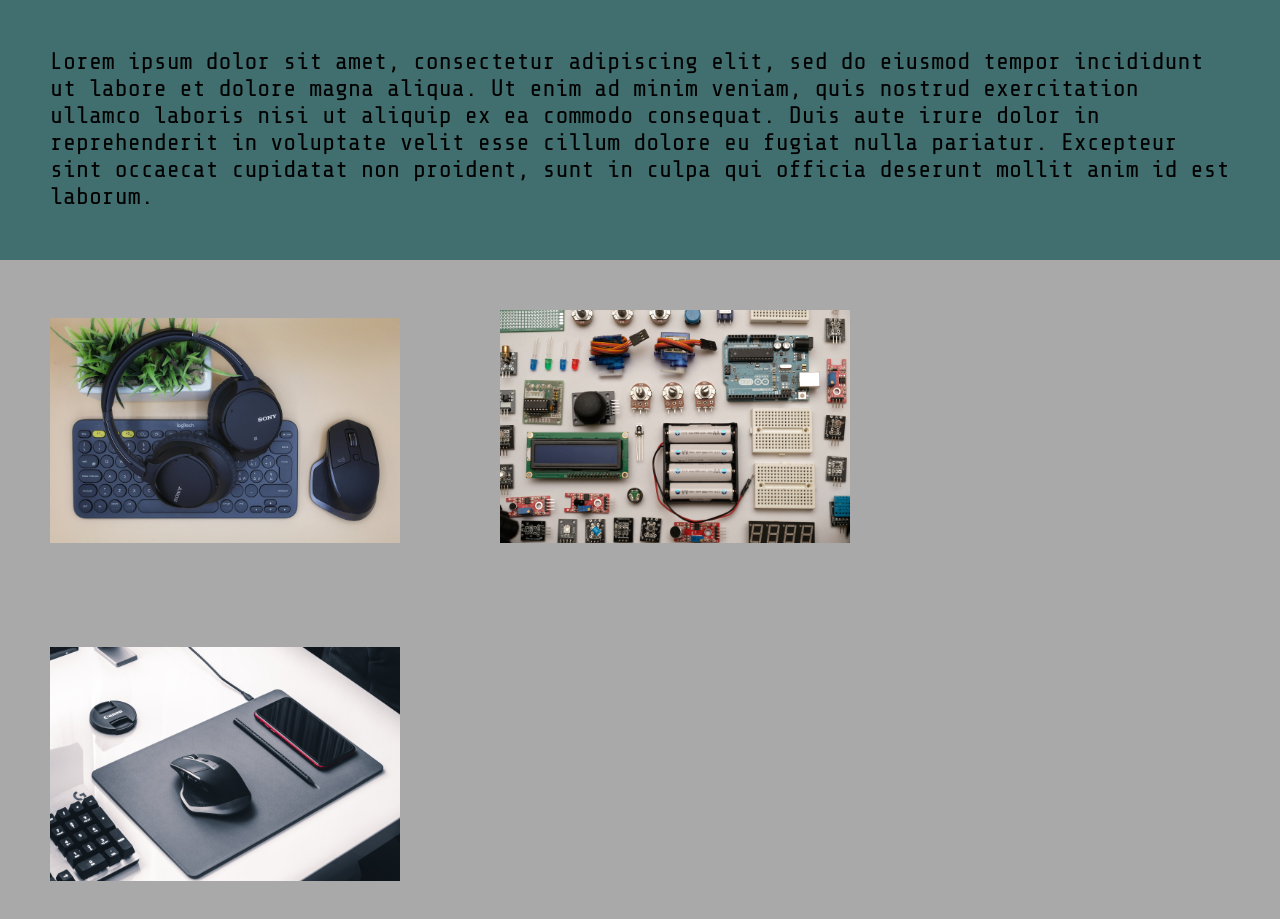
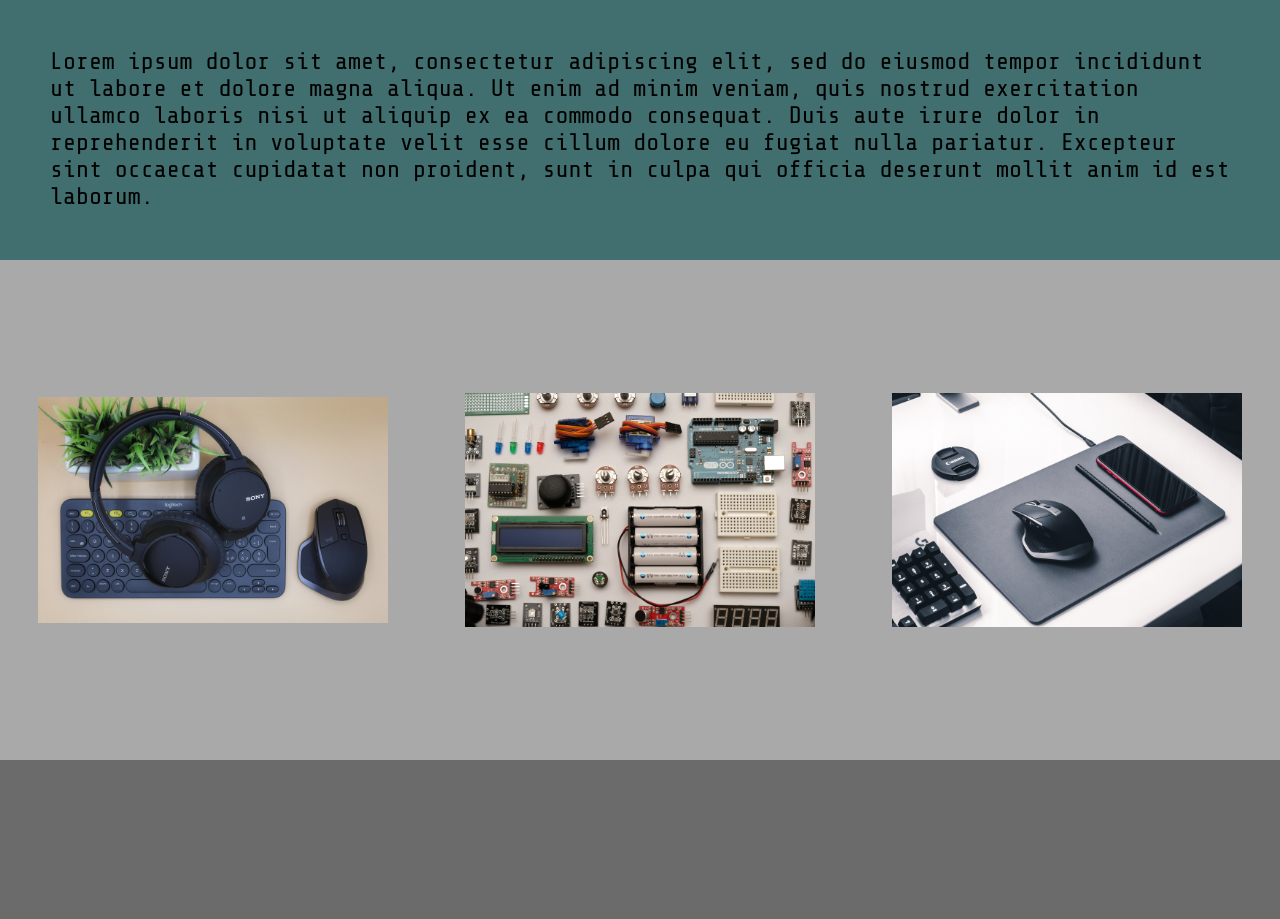
Before and after one commit to Melanie-J-Baker/shopping-cart, a React (Vite) app: page / in a window 1280 px wide. Shown: the part 347-1266 px from the top of the page. After the commit the page ends 1107 px from the top, so only its background shows below. Built offline with nearby package versions, Linux system fonts and the light colour scheme.

Commit message:
Change background color of shop to body. Fix shop router path on Link element

```diff
--- a/src/components/Home/Home.css
+++ b/src/components/Home/Home.css
@@ -40,9 +40,13 @@
 
 .home-images {
     background-color: darkgray;
+    display: grid;
+    grid-template-columns: 1fr 1fr 1fr;
+    align-items: center;
+    height: 500px;
 }
 
 .image {
     width: 350px;
-    margin: 50px;
+    margin: 40px auto;
 }
--- a/src/components/Nav/Nav.jsx
+++ b/src/components/Nav/Nav.jsx
@@ -6,7 +6,7 @@ function Nav({openCart, totalItems}) {
     return (
         <nav>
             <Link to="/" className="nav-link">Home</Link>
-            <Link to="shop" className="nav-link">Shop</Link>
+            <Link to="/shop" className="nav-link">Shop</Link>
             <p className="heading">ALL TECH</p>
             {location.pathname == '/shop' &&
             <>
--- a/src/components/Shop/Shop.css
+++ b/src/components/Shop/Shop.css
@@ -1,5 +1,6 @@
-#root {
+#root, body {
     height: 100%;
+    background-color: rgb(107, 107, 107);
 }
 
 * {
@@ -10,7 +11,7 @@
 
 #shop {
     margin-top: 50px;
-    background-color: rgb(107, 107, 107);
+
     height: 100%;
 }
 
@@ -20,7 +21,7 @@
     transform: translate(0, -50%);
     width: 100%;
     text-align: center;
-    font-size: 1.5em;
+    font-size: 3em;
 }
 
 .products {
--- a/src/index.css
+++ b/src/index.css
@@ -2,6 +2,6 @@
   margin: 0;
   padding: 0;
   box-sizing: border-box;
-  height: 100%;
+  height: 100vh;
   font-family: 'Share Tech Mono', monospace;
 }
```
